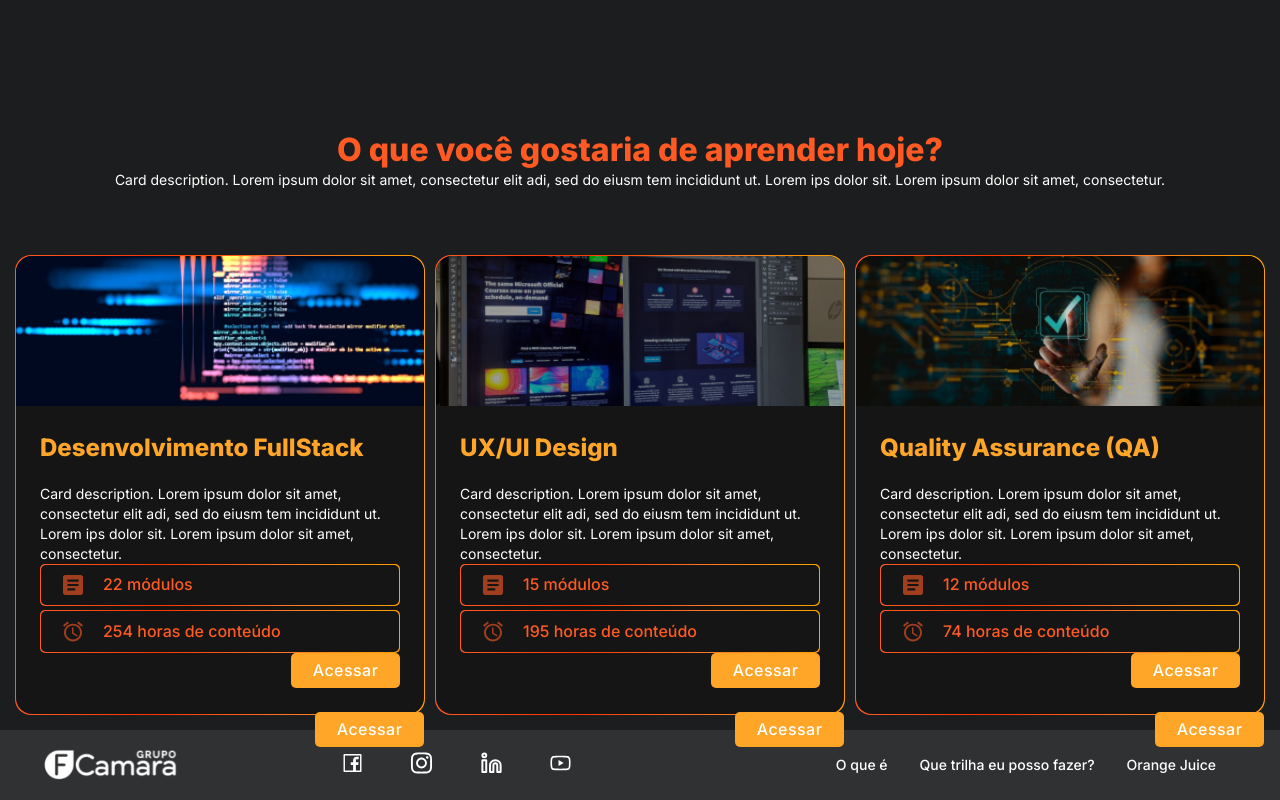
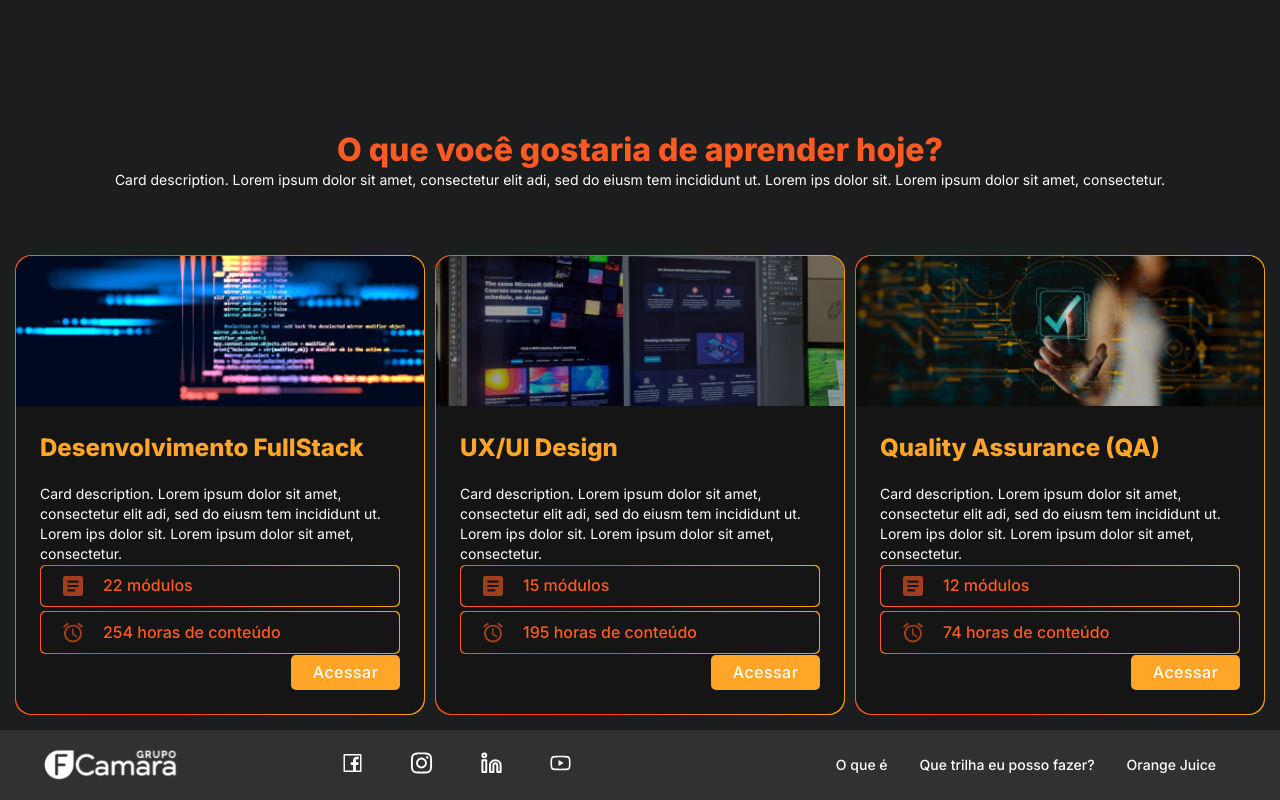
Before and after one commit to squad9-S4-2022/s9-orange-evolution-frontend, a Next.js app: page / in a window 1280 px wide. Shown: the part 213-1013 px from the top of the page. Built offline with nearby package versions, Linux system fonts and the light colour scheme.

Commit message:
feat(homecard): add new styles for HomeCard

```diff
--- a/components/HomeCard/HomeCard.js
+++ b/components/HomeCard/HomeCard.js
@@ -43,14 +43,6 @@ const HomeCard = ({ url, title, description, quantity, hours, path }) => {
             />
           </div>
         </div>
-        <div className={styles.buttonProgress}>
-          <Button
-            label='Acessar'
-            onClick={() => {
-              Router.push(`/${path}`);
-            }}
-          />
-        </div>
       </div>
     </div>
   );
```
